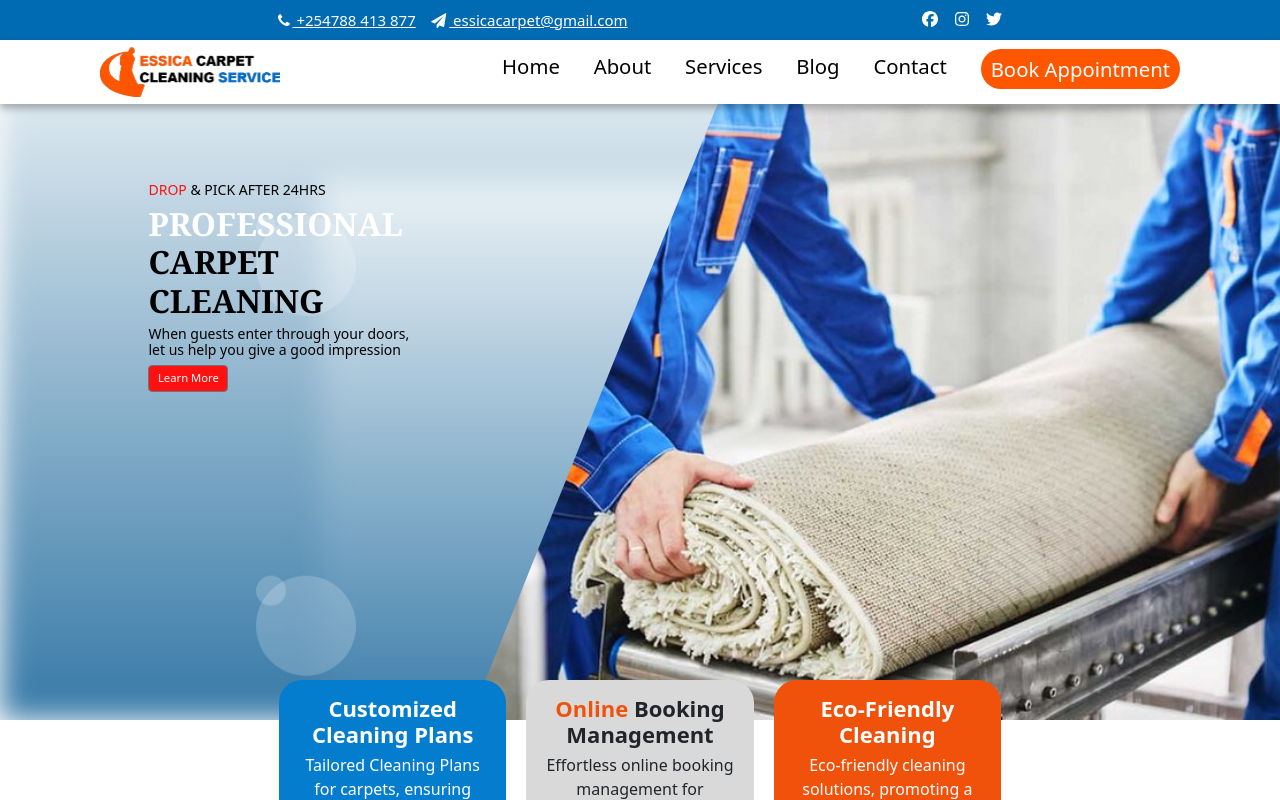
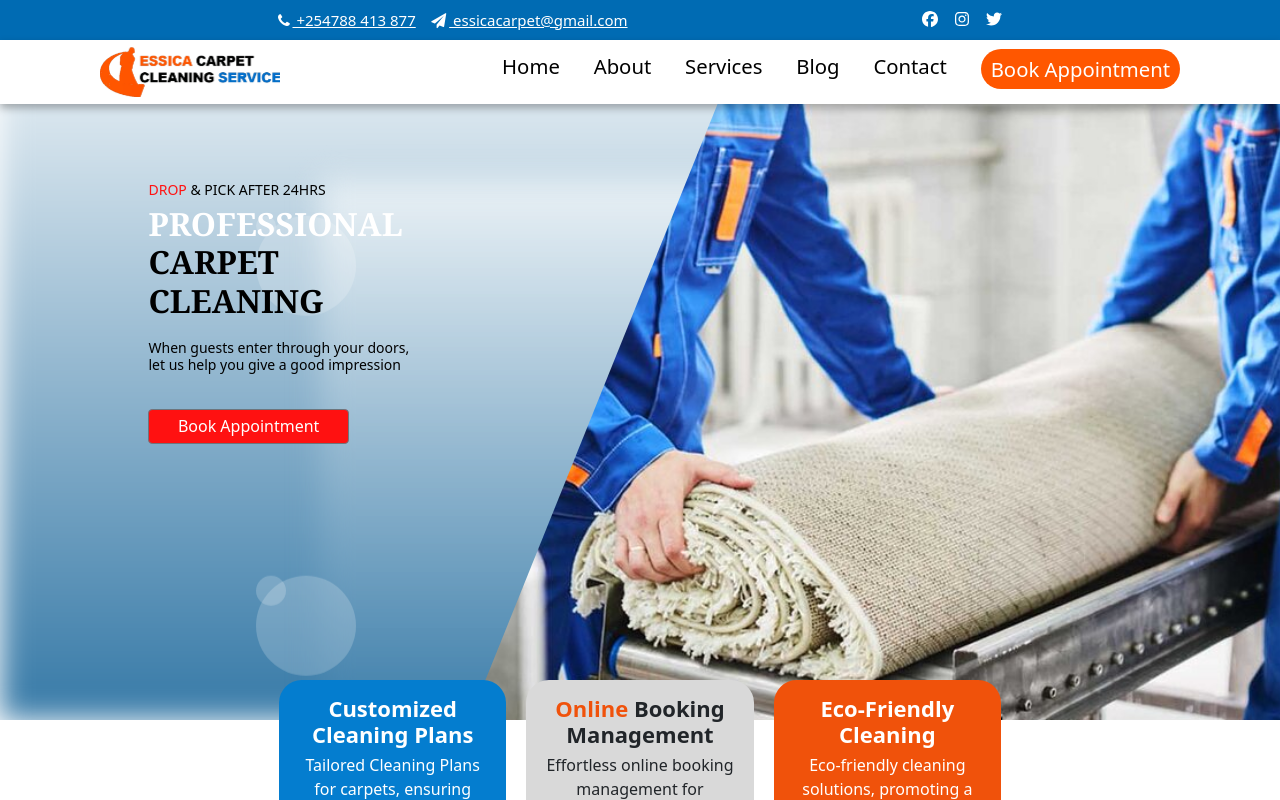
Before and after one commit to Tracy-miranja/essica-carpet-cleaning, a React (Vite) app: page / in a window 1280 px wide. Shown: the top 800 px of the page. Built offline with nearby package versions, Linux system fonts and the light colour scheme.

Commit message:
Modified the toggle

```diff
--- a/src/components/Home/Home.jsx
+++ b/src/components/Home/Home.jsx
@@ -1,5 +1,5 @@
 import { Container } from "react-bootstrap";
-import {Button, Badge }from "react-bootstrap";
+import {Button }from "react-bootstrap";
 // import clean from '../../assets/clean.png'
 import '../Home/home.css';
 import { useEffect, useState } from "react";
@@ -46,11 +46,11 @@ const Home = () => {
             <h1> <span className="heading">PROFESSIONAL</span> <br />
                 CARPET CLEANING
                 </h1>
-            <h6>
+            <h6 style={{marginTop:"20px",}}>
             When guests enter through your doors, let us help you give a good impression
             </h6>
             <Button variant="secondary" style={{background:'#FF1111'}}>
-              Learn More<Badge bg="secondary"></Badge>
+            <a href="/options" className="nav__link">Book Appointment</a>
             </Button>
             </div>
 
--- a/src/components/Home/home.css
+++ b/src/components/Home/home.css
@@ -663,3 +663,14 @@ body{
       }
     }
   }
+
+  button a{
+    text-decoration: none;
+    color: #fff;
+    margin: 20px;
+    font-size: 16px;
+  }
+
+  .banner button{
+    margin-top: 30px !important;
+  }
```
